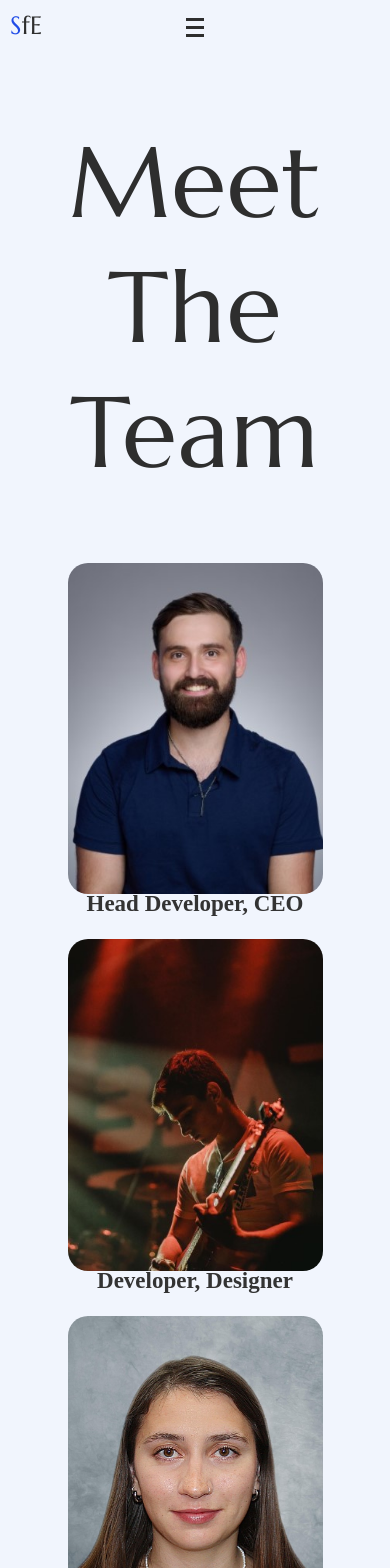
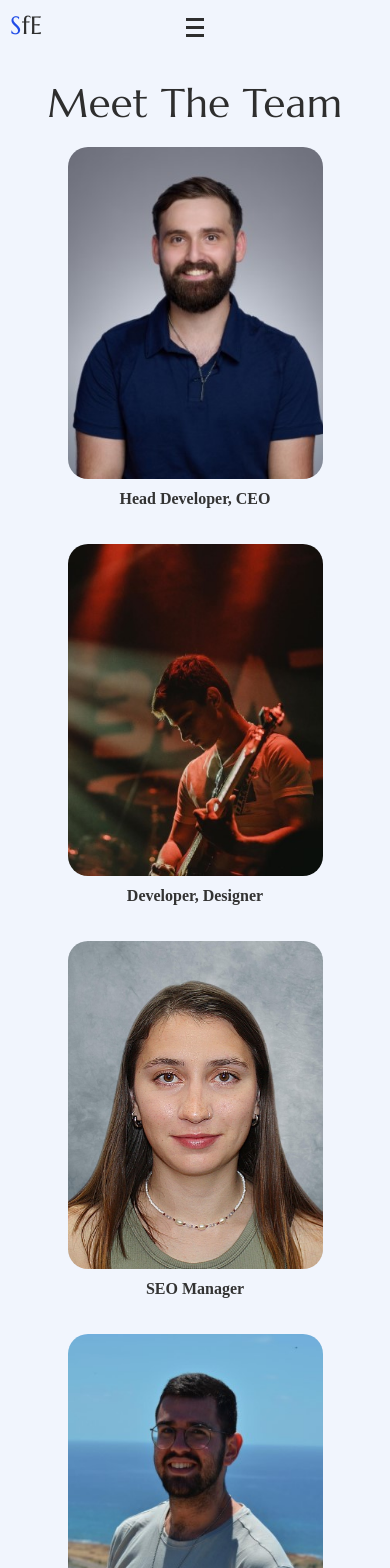
Before and after one commit to lionsgrandson/sites_for_everyone5.0, a React (Create React App) app: page /about in a window 390 px wide. Shown: the top 1568 px of the page. Built offline with nearby package versions, Linux system fonts and the light colour scheme.

Commit message:
style(about): responsive design

```diff
--- a/src/components/footer/footer.css
+++ b/src/components/footer/footer.css
@@ -91,7 +91,7 @@ ul {
 
 @media screen and (max-width: 480px) {
   .footerContainer {
-    padding: 2rem 1rem;
+    /* padding: 2rem 1rem; */
   }
 
   .footerH3 {
--- a/src/pages/about.css
+++ b/src/pages/about.css
@@ -1,42 +1,77 @@
-.AboutTeamHeadshotImg {
-  width: 25.5rem;
-  border-radius: 20px;
+.about-div {
+  max-width: 1200px;
+  margin: 0 auto;
+  /* padding: 0 20px; */
 }
+
+.aboutH1Team {
+  font-family: Marcellus, serif;
+  font-size: clamp(4rem, 8vw, 10rem);
+  font-weight: 400;
+  line-height: 1.2;
+  letter-spacing: 0.01em;
+  text-align: center;
+  margin-bottom: 2rem;
+}
+
 .imgDivTeam {
   display: flex;
   gap: 2rem;
   flex-direction: row;
   justify-content: center;
   flex-wrap: wrap;
+  margin-bottom: 4rem;
 }
-.aboutH1Team {
-  font-family: Marcellus;
-  font-size: 10rem;
-  font-weight: 400;
-  line-height: 125.39px;
-  letter-spacing: 0.01em;
-  text-align: center;
-}
+
 .innderDivImg {
   display: flex;
   flex-direction: column;
+  align-items: center;
+  width: calc(20% - 2rem);
+  min-width: 200px;
+  margin-bottom: 2rem;
 }
+
+.AboutTeamHeadshotImg {
+  width: 100%;
+  max-width: 25.5rem;
+  height: auto;
+  border-radius: 20px;
+  transition: transform 0.3s ease;
+}
+
 .innderDivImg label {
   text-align: center;
-  font-size: 2.3rem;
+  font-size: clamp(1.6rem, 2vw, 2.3rem);
+  margin-top: 1rem;
 }
-/* .firstImg {
-  transform: rotate(337.96deg);
+
+/* Hover effect for desktop */
+@media (hover: hover) {
+  .innderDivImg:hover .AboutTeamHeadshotImg {
+    transform: scale(1.05);
+  }
 }
-.secondImg {
-    transform: rotate(354.73deg);
+
+/* Responsive adjustments */
+@media screen and (max-width: 1024px) {
+  .innderDivImg {
+    width: calc(33.33% - 2rem);
+  }
 }
-.ThirdImg {
-    transform: rotate(0);
+
+@media screen and (max-width: 768px) {
+  .innderDivImg {
+    width: calc(50% - 2rem);
+  }
 }
-.FourthImg {
-    transform: rotate(13.86deg);
+
+@media screen and (max-width: 480px) {
+  .innderDivImg {
+    width: 100%;
+  }
+
+  .imgDivTeam {
+    gap: 1rem;
+  }
 }
-.FifthImg {
-    transform: rotate(21.82deg);
-} */
--- a/src/pages/about.js
+++ b/src/pages/about.js
@@ -8,52 +8,32 @@ import Ofer from "../img/oferHeadshotjpg.jpg";
 import Nitzan from "../img/NitzanHeadshot.jpeg";
 import "./about.css";
 export default function About() {
+  const teamMembers = [
+    { name: "Moshe", role: "Head Developer, CEO", image: Moshe },
+    { name: "Ari", role: "Developer, Designer", image: Ari },
+    { name: "Faina", role: "SEO Manager", image: Faina },
+    { name: "Ofer", role: "Designer", image: Ofer },
+    { name: "Nitzan", role: "Chef", image: Nitzan },
+  ];
   return (
     <div className="about-div">
       <Menu />
       <h1 className="aboutH1Team">Meet The Team</h1>
       <div className="imgDivTeam">
-        {/* TODO  creat a semi circle out of it */}
-        <div className="innderDivImg">
-          <img
-            alt="hedshots of Moshe - Head Dev and business owner"
-            src={Moshe}
-            className="AboutTeamHeadshotImg firstImg"
-          />
-          <label>Head Developer, CEO</label>
-        </div>
-        <div className="innderDivImg">
-          <img
-            alt="hedshots of Ari - Developer and Designer"
-            src={Ari}
-            className="AboutTeamHeadshotImg secondImg"
-          />
-          <label>Developer, Designer</label>
-        </div>
-        <div className="innderDivImg">
-          <img
-            alt="hedshots of Faina - SEO Manager"
-            src={Faina}
-            className="AboutTeamHeadshotImg ThirdImg"
-          />
-          <label>SEO Manager</label>
-        </div>
-        <div className="innderDivImg">
-          <img
-            alt="hedshots of Ofer - Designer"
-            src={Ofer}
-            className="AboutTeamHeadshotImg FourthImg"
-          />
-          <label>Designer</label>
-        </div>
-        <div className="innderDivImg">
-          <img
-            alt="hedshots of the team"
-            src={Nitzan}
-            className="AboutTeamHeadshotImg FifthImg"
-          />
-          <label>Cheff</label>
-        </div>
+        {teamMembers.map((member, index) => (
+          <div
+            key={member.name}
+            className="innderDivImg"
+          >
+            <img
+              alt={`Headshot of ${member.name} - ${member.role}`}
+              src={member.image}
+              className={`AboutTeamHeadshotImg img${index + 1}`}
+              loading="lazy"
+            />
+            <label>{member.role}</label>
+          </div>
+        ))}
       </div>
       <CTA
         ctaH1="Our "
```
